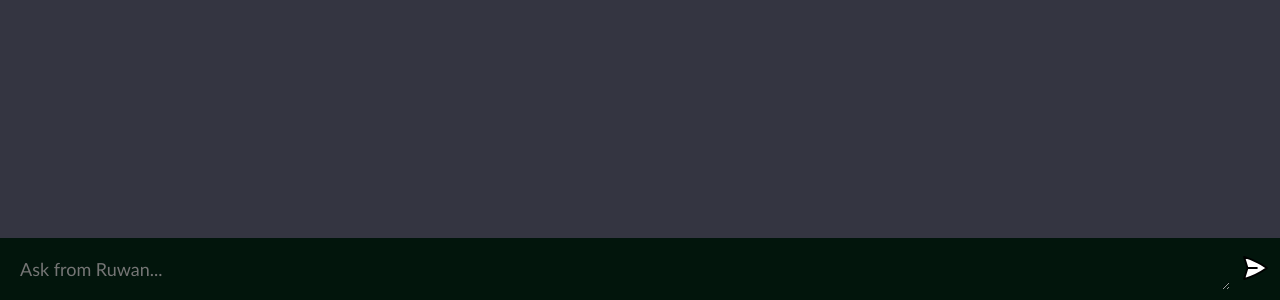
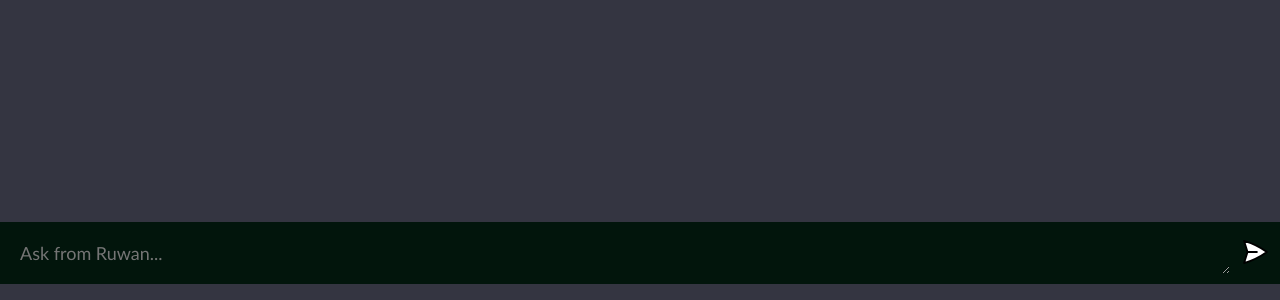
Before and after one commit to ruwansi/AIChatbot, a website built with Vite: page client/index.html in a window 1280 px wide. Shown: the part 500-800 px from the top of the page. Built offline with nearby package versions, Linux system fonts and the light colour scheme.

Commit message:
change css

```diff
--- a/client/style.css
+++ b/client/style.css
@@ -13,7 +13,7 @@ body {
 
 #app {
   width: 100vw;
-  height: 100vh;
+  height: 98vh;
   background: #343541;
 
   display: flex;
@@ -41,7 +41,7 @@ body {
 
 /* hides scrollbar */
 #chat_container::-webkit-scrollbar {
-  display: none;
+  /*display: none;*/
 }
 
 .wrapper {
@@ -50,7 +50,7 @@ body {
 }
 
 .ai {
-  background: #363b80;
+  background: #46474f;
 }
 
 .chat {
```
